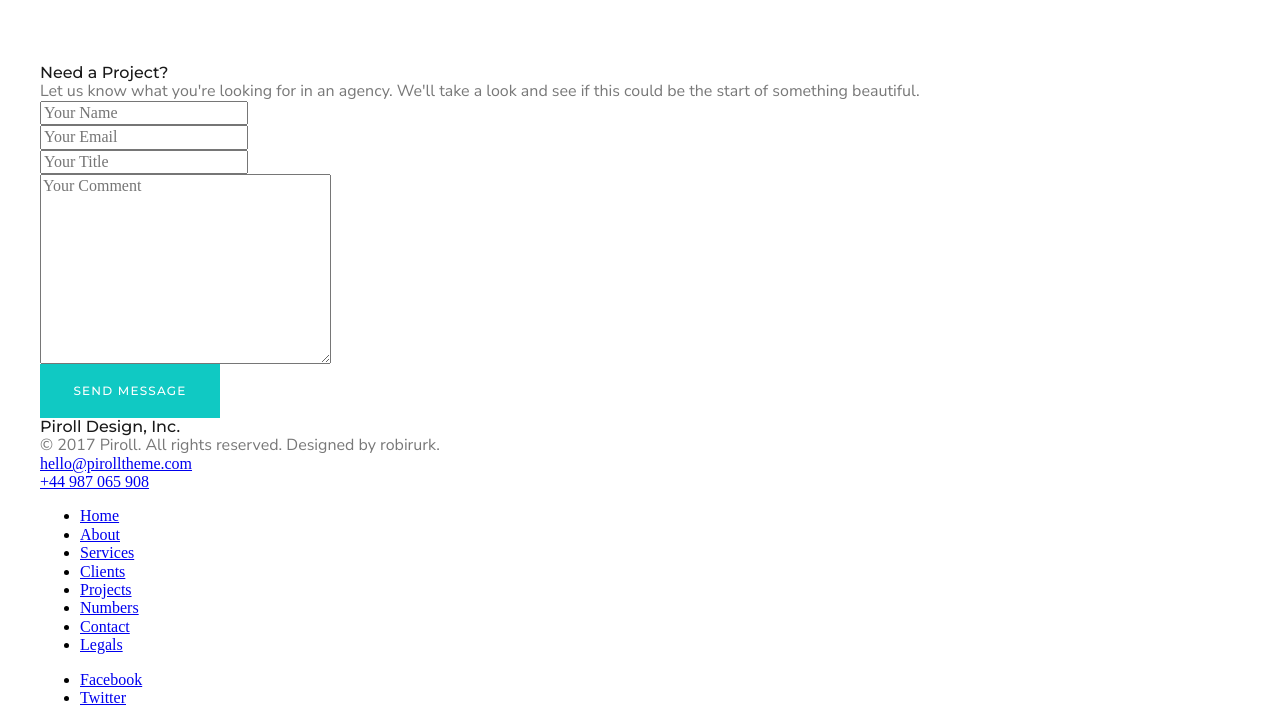
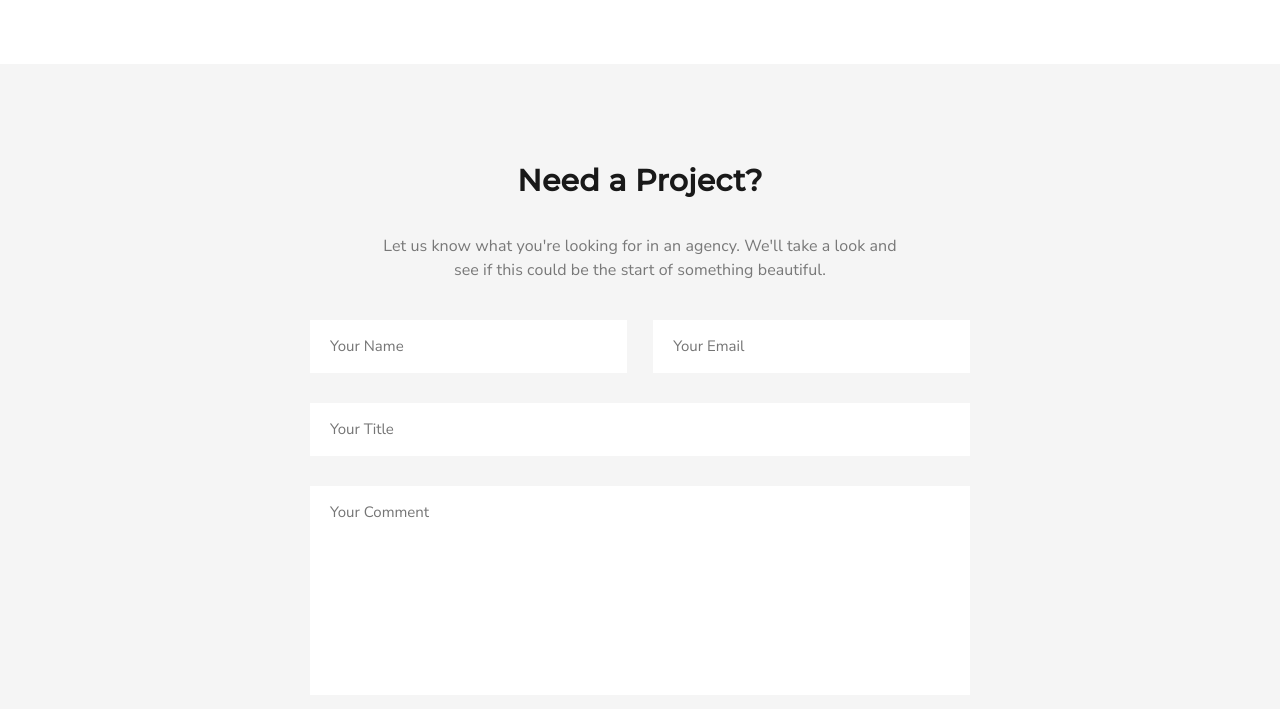
Before and after one commit to lowskill272/Piroll, a website built with webpack: page index.html in a window 1280 px wide. Shown: the part 4816-5525 px from the top of the page. Built offline with nearby package versions, Linux system fonts and the light colour scheme; files whose address does not match are found by name.

Commit message:
Update index.html

```diff
--- a/index.html
+++ b/index.html
@@ -5,6 +5,7 @@
   <meta http-equiv="X-UA-Compatible" content="ie=edge">
   <title>Document</title>
   <link href="https://fonts.googleapis.com/css?family=Montserrat:500|Nunito+Sans&display=swap" rel="stylesheet">
+  <link href="src/scss/style.css" rel="stylesheet">
   <script src="http://code.jquery.com/jquery-1.8.3.js"></script>
 </head>
 <body>
```
